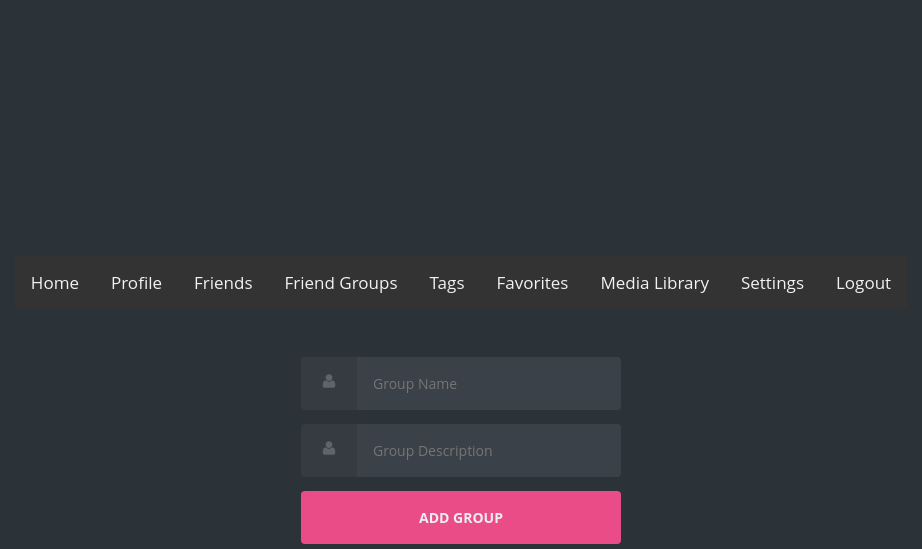
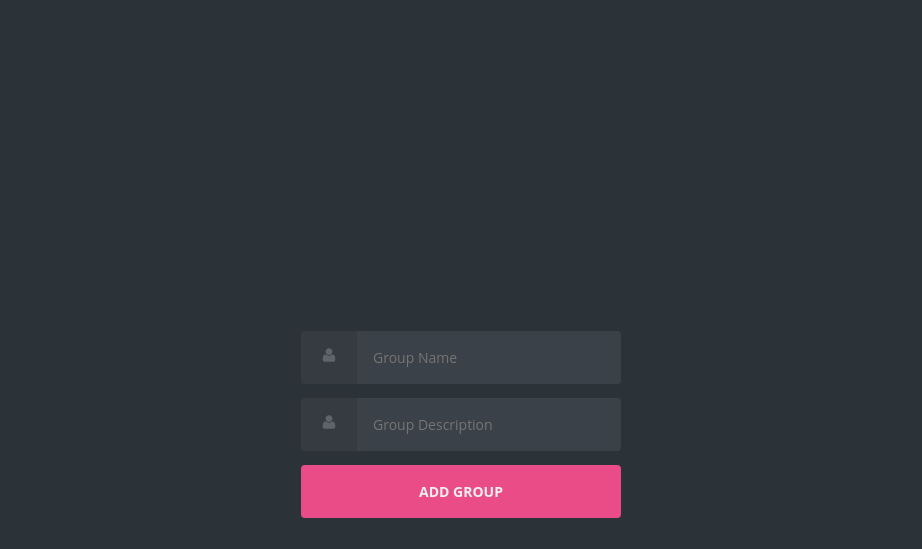
Before and after one commit to ujjusinghania/Dispatch, a Flask app: page /home/friendgroups/addfriendgroup in a window 1280 px wide. Shown: the top 549 px of the page, without its empty margins (179-1101 px from the left). Run offline with Flask 2, Linux system fonts and the light colour scheme.

Commit message:
Minor UI fixes

```diff
--- a/Dispatch App/main.py
+++ b/Dispatch App/main.py
@@ -16,8 +16,6 @@ conn = pymysql.connect(host='localhost',
                       db='dispatch',
                       charset='latin1',
                       cursorclass=pymysql.cursors.DictCursor)
-
-conn.autocommit = True
 
 @app.route('/')
 def login():
@@ -245,8 +243,8 @@ def addFriendGroupAuth():
 		cursor.execute(query, (groupName, username, groupDescription))
 		query = 'INSERT INTO member VALUES(%s, %s, %s)'
 		cursor.execute(query, (username, groupName, username))
+		conn.commit()
 		return redirect(url_for('friendgroups'))
-		conn.commit()
 
 
 # Functions pertaining to addition/deletion/viewing of Friends on the App.
--- a/Dispatch App/templates/addfriendgroup.html
+++ b/Dispatch App/templates/addfriendgroup.html
@@ -4,40 +4,9 @@
   <meta charset="UTF-8">
   <title>Dispatch - Add New Friend Group</title>
   <link rel="stylesheet" href="/static/styles/login_register.css" />
-  <link rel="stylesheet" href="/static/styles/topNavBar.css" />
 </head>
 
 <body>
-
-  <div class="topnav">
-    <a href='/home' style="text-decoration:none;">
-      Home
-    </a>
-    <a href='/home/profile' style="text-decoration:none;">
-      Profile
-    </a>
-    <a href='/home/friendhome' style="text-decoration:none;">
-      Friends
-    </a>
-    <a href='/home/friendgroups' style="text-decoration:none;">
-      Friend Groups
-    </a>
-    <a href='/home/tags' style="text-decoration:none;">
-      Tags
-    </a>
-    <a href='/home/favorites' style="text-decoration:none;">
-      Favorites
-    </a>
-    <a href='/home/medialibrary' style="text-decoration:none;">
-      Media Library
-    </a>
-    <a href='/home/settings' style="text-decoration:none;">
-      Settings
-    </a>
-    <a href='/logout' style="text-decoration:none;">
-      Logout
-    </a>
-  </div>
 
   <body class="align">
 
--- a/Dispatch App/templates/friendRequests.html
+++ b/Dispatch App/templates/friendRequests.html
@@ -39,10 +39,7 @@
         </a>
     </div>
     <div class=content>
-        <span>
-            <font size='40em'>Your Friend Requests, {{session["fname"]}} {{session["lname"]}}.</font>
-        </span>
-        <br/>
+        <span><font size='40em'>Your Friend Requests, {{session["fname"]}} {{session["lname"]}}.</font></span><br/>
     </div>
 </body>
 
--- a/Dispatch App/templates/friendhome.html
+++ b/Dispatch App/templates/friendhome.html
@@ -3,8 +3,8 @@
 <head>
     <meta charset="UTF-8">
     <title>Dispatch - Friends</title>
+    <link rel="stylesheet" href="/static/styles/topNavBar.css" />
     <link rel="stylesheet" href="/static/styles/textStyle.css" />
-    <link rel="stylesheet" href="/static/styles/topNavBar.css" />
 </head>
 
 <body>
```
